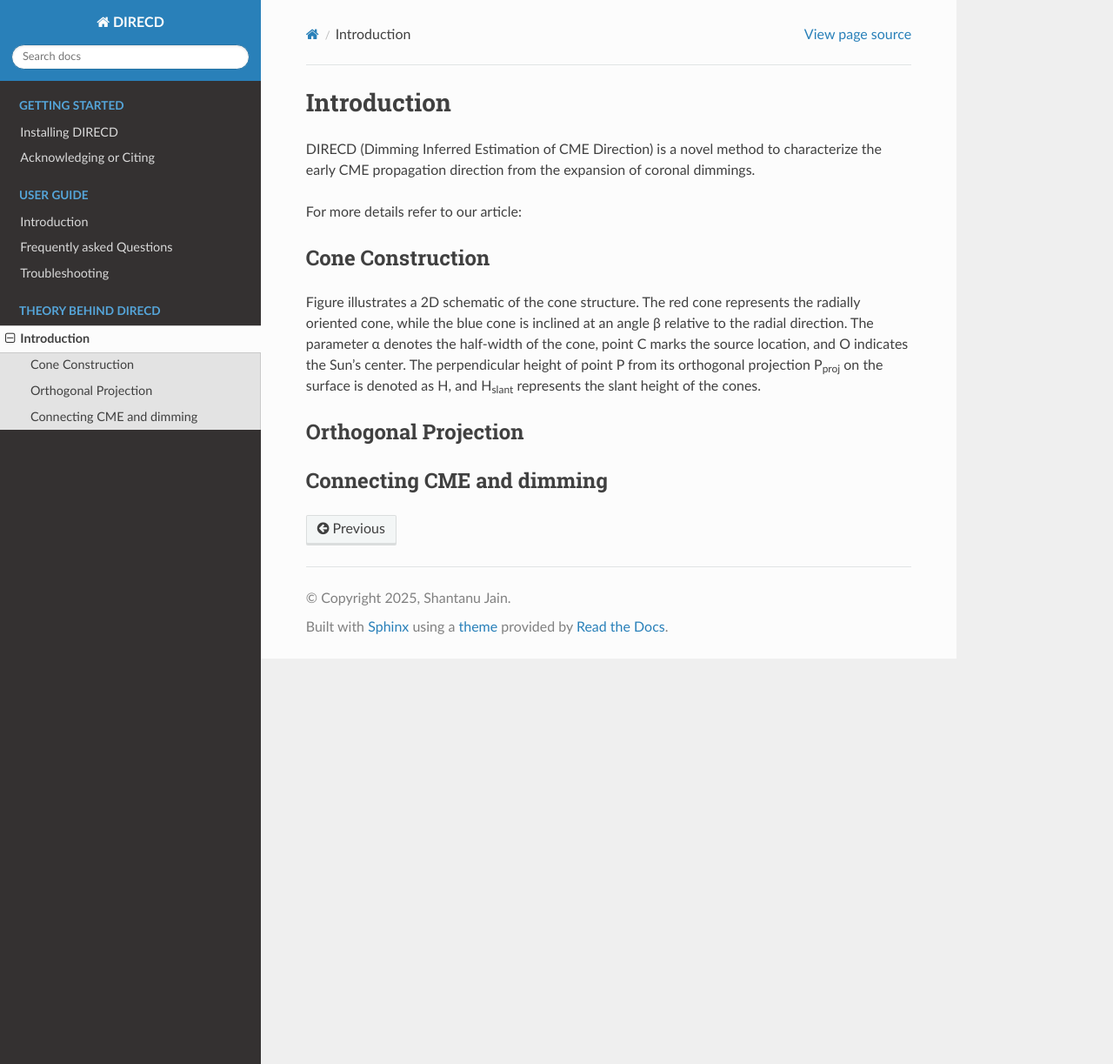
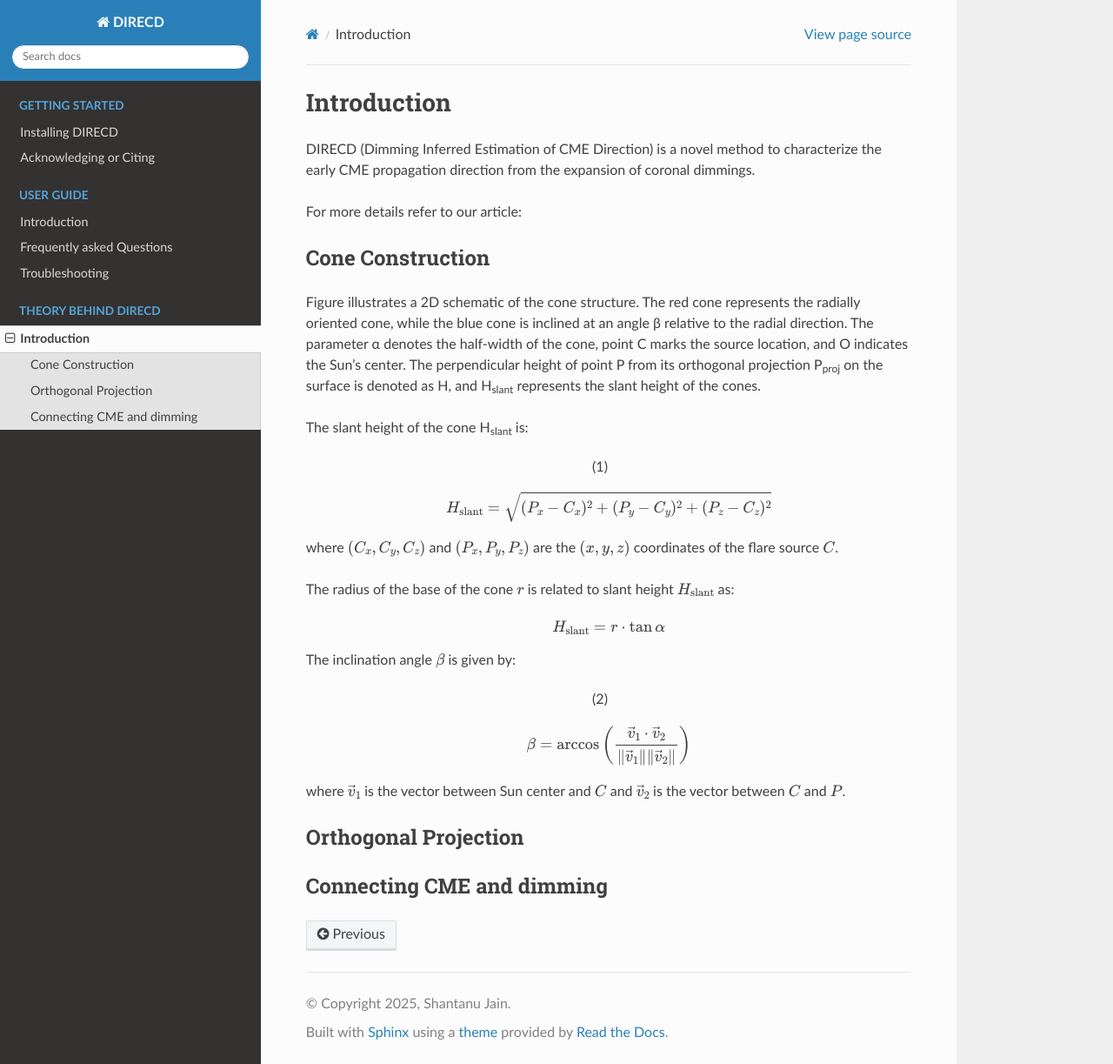
Before and after one commit to jain-shantanu/DIRECD_soft, a Sphinx documentation site: the page built from source/Theory.rst, in a window 1280 px wide and 1223 px high. Shown: the whole window at 87% size. Built offline with Sphinx 7.4.7 and the Read the Docs theme 3.1.0, drawn with Linux system fonts in a browser that asks for light colours.

Commit message:
Update Theory.rst

```diff
--- a/source/Theory.rst
+++ b/source/Theory.rst
@@ -14,6 +14,29 @@ inclined at an angle β relative to the radial direction. The parameter α denot
 the source location, and O indicates the Sun’s center. The perpendicular height of point P from its orthogonal projection P\ :sub:`proj`
 on the surface is denoted as H, and H\ :sub:`slant` represents the slant height of the cones.
 
+The slant height of the cone H\ :sub:`slant` is:
+
+.. math::
+   :label: cone_slant
+
+   H_{\text{slant}} = \sqrt{(P_{x} - C_{x})^2 + (P_{y} - C_{y})^2 + (P_{z} - C_{z})^2}
+
+where :math:`(C_{x}, C_{y}, C_{z})` and :math:`(P_{x}, P_{y}, P_{z})` are the :math:`(x, y, z)` coordinates of the flare source :math:`C`.
+
+The radius of the base of the cone :math:`r` is related to slant height :math:`H_{\text{slant}}` as:
+
+.. math::
+
+   H_{\text{slant}} = r \cdot \tan \alpha
+
+The inclination angle :math:`\beta` is given by:
+
+.. math::
+   :label: inclination_angle
+
+   \beta = \arccos\left( \frac{\vec{v}_1 \cdot \vec{v}_2}{\|\vec{v}_1\| \|\vec{v}_2\|} \right)
+
+where :math:`\vec{v}_1` is the vector between Sun center and :math:`C` and :math:`\vec{v}_2` is the vector between :math:`C` and :math:`P`.
 
 Orthogonal Projection
 ---------------------------
```
